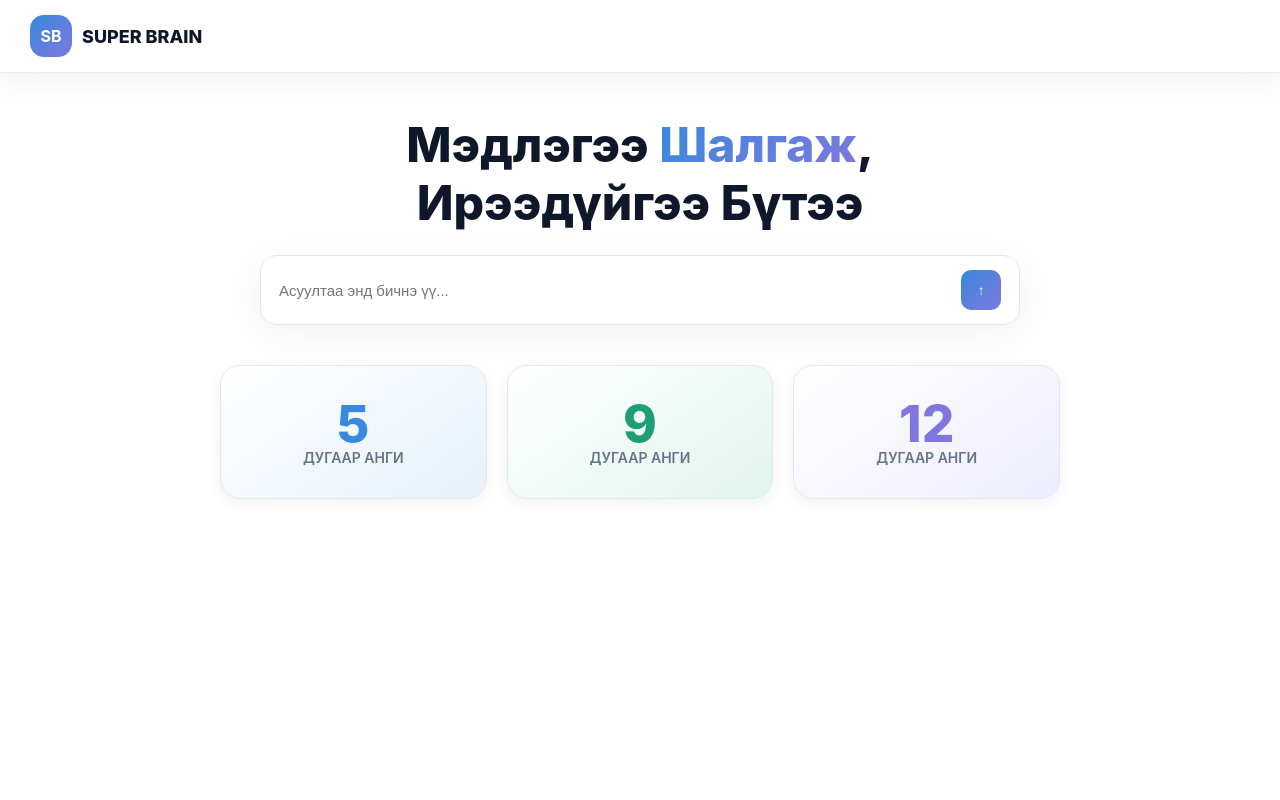
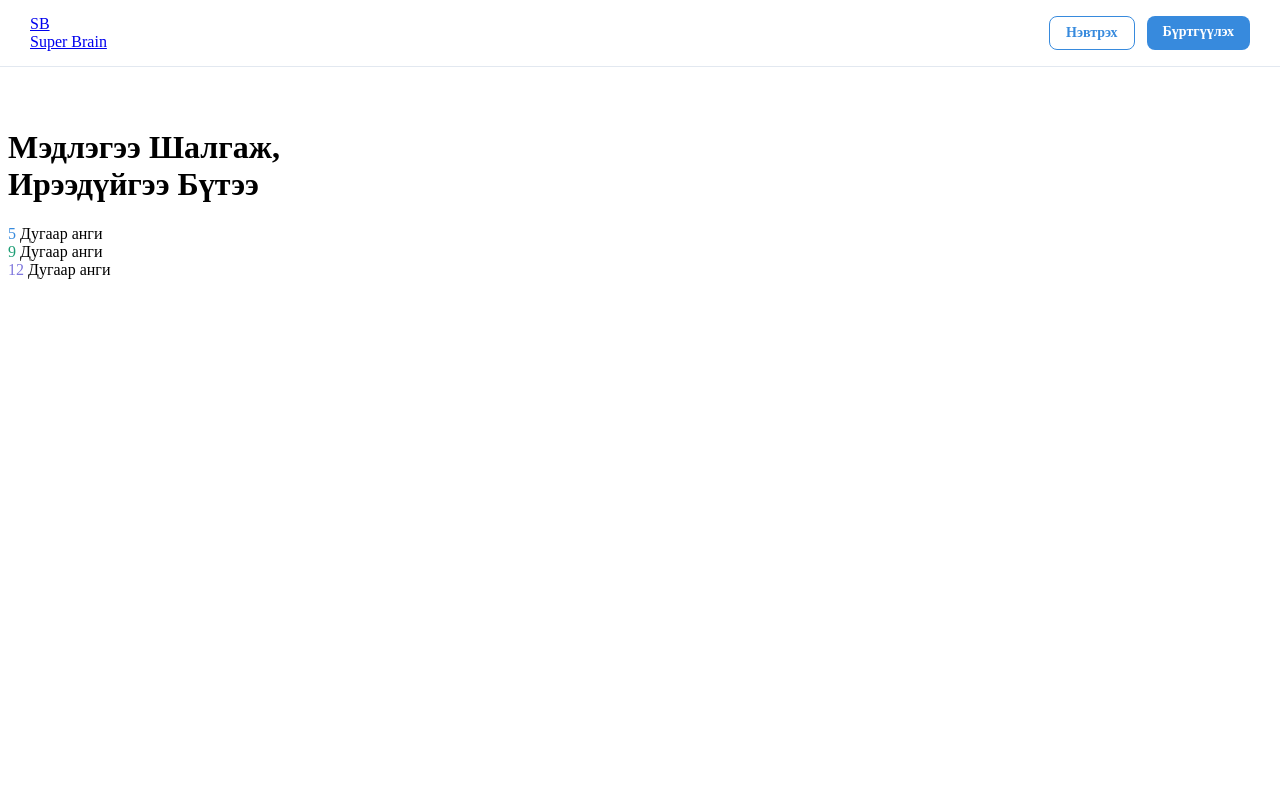
Before and after one commit to badamaa611/capstone3team, a Flask app: page / in a window 1280 px wide. Run offline with Flask 3, Linux system fonts and the light colour scheme; data that the repository does not hold is empty.

Commit message:
ёссё

```diff
--- a/templates/index.html
+++ b/templates/index.html
@@ -3,62 +3,19 @@
 <head>
   <meta charset="UTF-8">
   <meta name="viewport" content="width=device-width, initial-scale=1.0">
-  <title>SUPER BRAIN - Систем</title>
+  <title>SUPER BRAIN - Нэвтрэх</title>
   <link rel="stylesheet" href="https://cdn.jsdelivr.net/npm/@tabler/icons-webfont@latest/tabler-icons.min.css">
   <style>
-    *{box-sizing:border-box;margin:0;padding:0}
-    body{background:var(--bg,#ffffff);min-height:100vh;font-family:-apple-system,BlinkMacSystemFont,'Segoe UI',sans-serif;color:#0f172a;padding-top:76px}
+    /* ... Өмнөх бүх CSS хэвээрээ ... */
+    :root{--blue2:#378ADD; --blue3:#0C447C; --border:#e2e8f0; --surface:#ffffff;}
 
-    :root{
-      --bg:#ffffff;--bg2:#f8fafc;--surface:#ffffff;--border:#e2e8f0;
-      --text:#0f172a;--text2:#64748b;--text3:#94a3b8;
-      --blue1:#E6F1FB;--blue2:#378ADD;--blue3:#0C447C;
-      --green1:#E1F5EE;--green2:#1D9E75;
-      --purple1:#EEEDFE;--purple2:#7F77DD;
-      --shadow:rgba(0,0,0,0.06);
-    }
+    /* Шинээр нэмэгдсэн Навигацийн хэсэг */
+    .nav{display:flex;justify-content:space-between;align-items:center;padding:15px 30px;border-bottom:1px solid #e2e8f0;background:rgba(255,255,255,0.95);position:fixed;top:0;left:0;right:0;z-index:1000;}
+    .nav-auth{display:flex;gap:12px;}
+    .btn-login{padding:8px 16px;border-radius:8px;font-size:14px;font-weight:600;text-decoration:none;color:var(--blue2);border:1px solid var(--blue2);}
+    .btn-reg{padding:8px 16px;border-radius:8px;font-size:14px;font-weight:600;text-decoration:none;background:var(--blue2);color:#fff;}
 
-    .container { max-width:1200px; margin:0 auto; padding:0 24px }
-    .nav{display:flex;justify-content:space-between;align-items:center;padding:15px 30px;border-bottom:1px solid rgba(15,23,42,0.08);background:rgba(255,255,255,0.92);backdrop-filter:blur(20px);position:fixed;top:0;left:0;right:0;z-index:150;box-shadow:0 10px 30px rgba(15,23,42,0.06)}
-    .logo-a{display:flex;align-items:center;gap:10px;text-decoration:none}
-    .logo-box{width:42px;height:42px;border-radius:14px;background:linear-gradient(135deg,#378ADD,#7F77DD);display:flex;align-items:center;justify-content:center;font-size:16px;font-weight:700;color:#fff}
-    .logo-name{font-size:18px;font-weight:800;color:var(--text);text-transform:uppercase}
-
-    .hero{padding:2.5rem 0 2rem;text-align:center}
-    .hh{font-size:3rem;font-weight:800;margin-bottom:1.5rem;color:var(--text);line-height:1.2}
-    .hh .gr{background:linear-gradient(135deg,var(--blue2),var(--purple2));-webkit-background-clip:text;-webkit-text-fill-color:transparent}
-
-    .ai-search-wrap{max-width:760px;margin:0 auto 2.5rem}
-    .ai-search-box{background:var(--surface);border:.5px solid var(--border);border-radius:16px;box-shadow:0 8px 36px rgba(15,23,42,0.06);overflow:hidden;display:flex;flex-direction:column}
-    .chat-stream { max-height: 380px; overflow-y: auto; padding: 15px; background: var(--bg2); display: flex; flex-direction: column; gap: 12px }
-    .chat-message { padding: 12px 16px; border-radius: 12px; max-width: 85%; font-size: 14px; text-align: left }
-    .msg-user { background: var(--blue1); color: var(--blue3); align-self: flex-end }
-    .msg-ai { background: var(--surface); color: var(--text); border: 1px solid var(--border); align-self: flex-start }
-    .ai-input-row{display:flex;align-items:center;gap:10px;padding:14px 18px}
-    .ai-input{flex:1;border:none;background:transparent;font-size:15px;outline:none}
-    .ai-send{width:40px;height:40px;border-radius:10px;background:linear-gradient(135deg,#378ADD,#7F77DD);border:none;color:#fff;cursor:pointer}
-
-    .dashboard-section { max-width: 760px; margin: 0 auto 2.5rem; text-align: left }
-    .dash-grid { display: grid; grid-template-columns: 1fr 1fr; gap: 16px; margin-bottom: 16px }
-    .dash-card { background: var(--surface); border: 1px solid var(--border); border-radius: 16px; padding: 20px; box-shadow: 0 4px 15px var(--shadow) }
-    .report-item { padding: 12px; border-radius: 10px; margin-bottom: 10px; border-left: 4px solid var(--border) }
-    .report-success { border-left-color: var(--green2); background: var(--green1) }
-    .report-danger { border-left-color: var(--purple2); background: var(--purple1) }
-
-    /* АНГИ БОЛОН ХИЧЭЭЛИЙН ЖАГСААЛТЫН ДИЗАЙН */
-    .grade-row{display:grid;grid-template-columns:repeat(3,minmax(0,1fr));gap:20px;max-width:840px;margin:0 auto 2.5rem}
-    .gc{border-radius:20px;padding:2rem 1.5rem;cursor:pointer;text-align:center;transition:all .25s;border:1px solid var(--border);box-shadow:0 4px 15px var(--shadow);position:relative;overflow:hidden}
-    .g5{background:linear-gradient(145deg,var(--surface),var(--blue1))}
-    .g9{background:linear-gradient(145deg,var(--surface),var(--green1))}
-    .g12{background:linear-gradient(145deg,var(--surface),var(--purple1))}
-    .gn{font-size:3.2rem;font-weight:800;display:block;line-height:1}
-    .gl{font-size:14px;display:block;font-weight:600;text-transform:uppercase;color:var(--text2)}
-
-    /* Уналттай цэс (Dropdown Subjects) */
-    .subject-dropdown { display: none; grid-column: span 3; background: var(--bg2); border: 1px solid var(--border); border-radius: 16px; padding: 15px; margin-top: -10px; margin-bottom: 20px; text-align: left; box-shadow: inset 0 2px 8px rgba(0,0,0,0.02) }
-    .subject-grid { display: grid; grid-template-columns: repeat(auto-fill, minmax(180px, 1fr)); gap: 12px }
-    .subject-btn { background: var(--surface); border: 1px solid var(--border); padding: 12px; border-radius: 10px; text-decoration: none; color: var(--text); font-weight: 600; font-size: 14px; display: flex; align-items: center; gap: 8px; transition: all 0.2s }
-    .subject-btn:hover { border-color: var(--blue2); background: var(--blue1); transform: translateY(-2px) }
+    /* ... Бусад CSS хэвээрээ ... */
   </style>
 </head>
 <body>
@@ -68,93 +25,56 @@
       <div class="logo-box">SB</div>
       <div><span class="logo-name">Super Brain</span></div>
     </a>
+
+    <div class="nav-auth">
+      {% if current_user.is_authenticated %}
+        <span style="align-self:center; margin-right:10px;">Сайн уу, {{ current_user.ner }}</span>
+        <a href="{{ url_for('auth.logout') }}" class="btn-login">Гарах</a>
+      {% else %}
+        <a href="{{ url_for('auth.login') }}" class="btn-login">Нэвтрэх</a>
+        <a href="{{ url_for('auth.register') }}" class="btn-reg">Бүртгүүлэх</a>
+      {% endif %}
+    </div>
   </nav>
 
-  <div class="container">
+  <div class="container" style="padding-top: 100px;">
     <div class="hero">
       <h1 class="hh">Мэдлэгээ <span class="gr">Шалгаж</span>,<br>Ирээдүйгээ Бүтээ</h1>
 
-      <div class="ai-search-wrap">
-        <div class="ai-search-box">
-          {% if chat_history %}
-            <div class="chat-stream" id="chatStream">
-              {% for chat in chat_history %}
-                <div class="chat-message msg-user"><b>Би:</b> {{ chat.user }}</div>
-                <div class="chat-message msg-ai"><b>AI:</b> {{ chat.ai }}</div>
-              {% endfor %}
-            </div>
-          {% endif %}
-          <form action="/" method="POST" style="width: 100%;">
-            <div class="ai-input-row">
-              <input class="ai-input" name="prompt" required autocomplete="off" placeholder="Асуултаа энд бичнэ үү..." />
-              <button type="submit" class="ai-send">↑</button>
-            </div>
-          </form>
-        </div>
-      </div>
-
-      {% if stats.total_tests > 0 %}
-        <div class="dashboard-section">
-          {% if detailed_results %}
-            <div class="dash-card" style="margin-bottom: 20px;">
-              <h3 style="margin-bottom:12px; font-size:16px;"><i class="ti ti-report-analytics"></i> Шалгалтын дэлгэрэнгүй тайлан</h3>
-              <div>
-                {% for item in detailed_results.report %}
-                  <div class="report-item {% if item.is_correct %}report-success{% else %}report-danger{% endif %}">
-                    <p style="font-weight:600; font-size:14px; margin-bottom:4px;">{{ loop.index }}. {{ item.question }}</p>
-                    <p style="font-size:13px; color:var(--text2);">
-                      Хариулт: <b>{{ item.user_answer }}</b> | Зөв: <b style="color:var(--green2);">{{ item.correct_answer }}</b> ({{ item.topic }})
-                    </p>
-                  </div>
-                {% endfor %}
-              </div>
-            </div>
-          {% endif %}
-        </div>
-      {% endif %}
-
       <div class="grade-row">
         <div class="gc g5" onclick="toggleDropdown('5')">
-          <span class="gn" style="color:var(--blue2);">5</span>
+          <span class="gn" style="color:#378ADD;">5</span>
           <span class="gl">Дугаар анги</span>
         </div>
         <div class="gc g9" onclick="toggleDropdown('9')">
-          <span class="gn" style="color:var(--green2);">9</span>
+          <span class="gn" style="color:#1D9E75;">9</span>
           <span class="gl">Дугаар анги</span>
         </div>
         <div class="gc g12" onclick="toggleDropdown('12')">
-          <span class="gn" style="color:var(--purple2);">12</span>
+          <span class="gn" style="color:#7F77DD;">12</span>
           <span class="gl">Дугаар анги</span>
         </div>
 
         {% for grade, subjects in grade_subjects.items() %}
           <div class="subject-dropdown" id="drop-{{ grade }}">
-            <h4 style="margin-bottom:12px; color:var(--text2); font-size:14px;">Хичээл сонгох:</h4>
             <div class="subject-grid">
               {% for sub in subjects %}
                 <a href="/take-test/{{ grade }}/{{ sub }}" class="subject-btn">
-                  <i class="ti ti-book" style="color:var(--blue2);"></i> {{ sub }}
+                  <i class="ti ti-book"></i> {{ sub }}
                 </a>
               {% endfor %}
             </div>
           </div>
         {% endfor %}
       </div>
-
     </div>
   </div>
 
   <script>
     function toggleDropdown(gradeId) {
-      // Бүх уналтуудыг нуух
       document.querySelectorAll('.subject-dropdown').forEach(el => {
-        if(el.id !== 'drop-' + gradeId) el.style.display = 'none';
+        el.style.display = (el.id === 'drop-' + gradeId && el.style.display !== 'block') ? 'block' : 'none';
       });
-      // Сонгосныг нээх/хаах
-      const target = document.getElementById('drop-' + gradeId);
-      if(target) {
-        target.style.display = (target.style.display === 'block') ? 'none' : 'block';
-      }
     }
   </script>
 </body>
```
